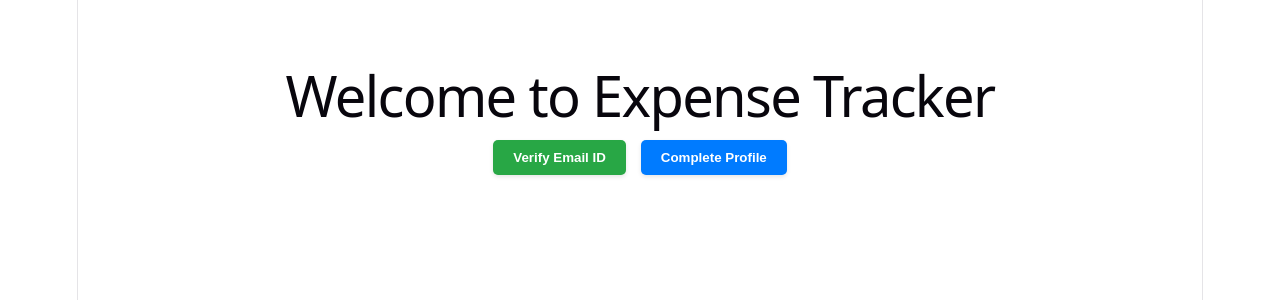
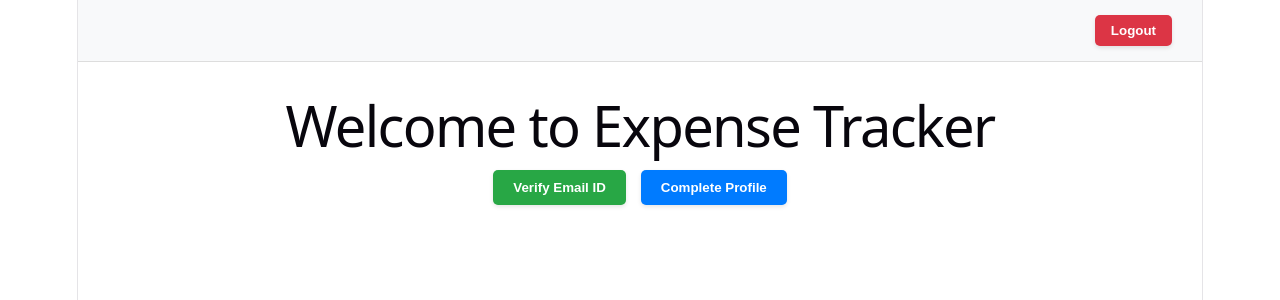
Before and after one commit to ChauhanVinay/raect-Expense-Tracker, a React (Vite) app: page /welcome in a window 1280 px wide. Shown: the top 300 px of the page. Built offline with nearby package versions, Linux system fonts and the light colour scheme; no server answers.

Commit message:
Logout User

```diff
--- a/src/components/Welcome.jsx
+++ b/src/components/Welcome.jsx
@@ -1,6 +1,6 @@
 import React, { useState, useEffect } from 'react';
 import { useNavigate } from 'react-router-dom';
-import { auth } from './firebase'; // 2. Import auth from your firebase.js file
+import { auth } from './firebase';
 
 const API_KEY = "AIzaSyCONfqWrXYm2ZF4goNOeAzquBy-lidEx8U";
 
@@ -19,6 +19,16 @@ const Welcome = () => {
 
     return () => unsubscribe(); // Cleanup listener
   }, []);
+
+  //Logout function
+  const handleLogout = () => {
+    //Clear the token from local storage
+    localStorage.removeItem("token");
+    auth.signOut();
+
+    //Redirect to login page
+    navigate('/login');
+  }
 
   const handleVerifyEmail = async () => {
     setMessage('');
@@ -66,6 +76,27 @@ const Welcome = () => {
   };
 
   return (
+    <div style={{ fontFamily: 'Arial, sans-serif' }}>
+
+      <header style={{ display: 'flex', justifyContent: 'flex-end', padding: '15px 30px', backgroundColor: '#f8f9fa', borderBottom: '1px solid #ddd' }}>
+        <button
+          onClick={handleLogout}
+          style={{
+            padding: '8px 16px',
+            backgroundColor: '#dc3545', // Red color for logout
+            color: 'white',
+            border: 'none',
+            borderRadius: '5px',
+            cursor: 'pointer',
+            fontWeight: 'bold',
+            boxShadow: '0 2px 4px rgba(0,0,0,0.1)'
+          }}
+        >
+          Logout
+        </button>
+      </header>
+
+
     <div style={{ textAlign: 'center', marginTop: '50px', fontFamily: 'Arial, sans-serif' }}>
       <h1>Welcome to Expense Tracker</h1>
 
@@ -107,6 +138,7 @@ const Welcome = () => {
       {message && <p style={{ color: 'green', fontWeight: 'bold' }}>{message}</p>}
       {error && <p style={{ color: 'red', fontWeight: 'bold' }}>{error}</p>}
     </div>
+    </div>
   );
 };
 
```
